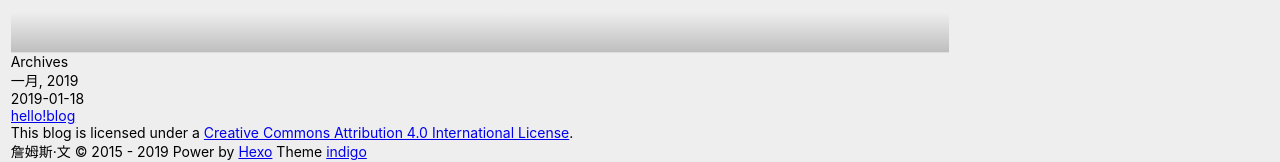
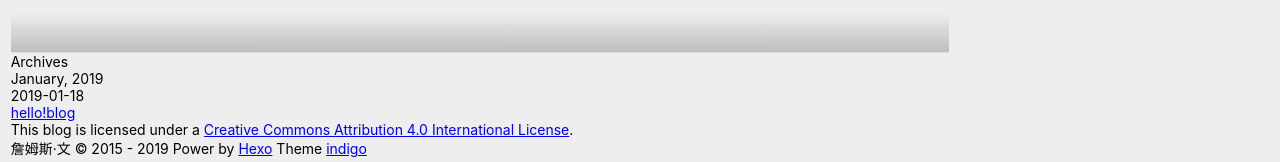
Before and after one commit to JamesZhan107/JamesZhan107.github.io, a plain HTML site: page archives/index.html in a window 1280 px wide. Shown: the part 613-775 px from the top of the page. Drawn offline with Linux system fonts and the light colour scheme; some icons are missing.

Commit message:
Site updated: 2019-01-19 15:06:39

```diff
--- a/archives/index.html
+++ b/archives/index.html
@@ -160,7 +160,7 @@
 
 
 
-            <h3 class="archive-separator">一月, 2019</h3>
+            <h3 class="archive-separator">January, 2019</h3>
             <div class="waterfall">
 
 
```
